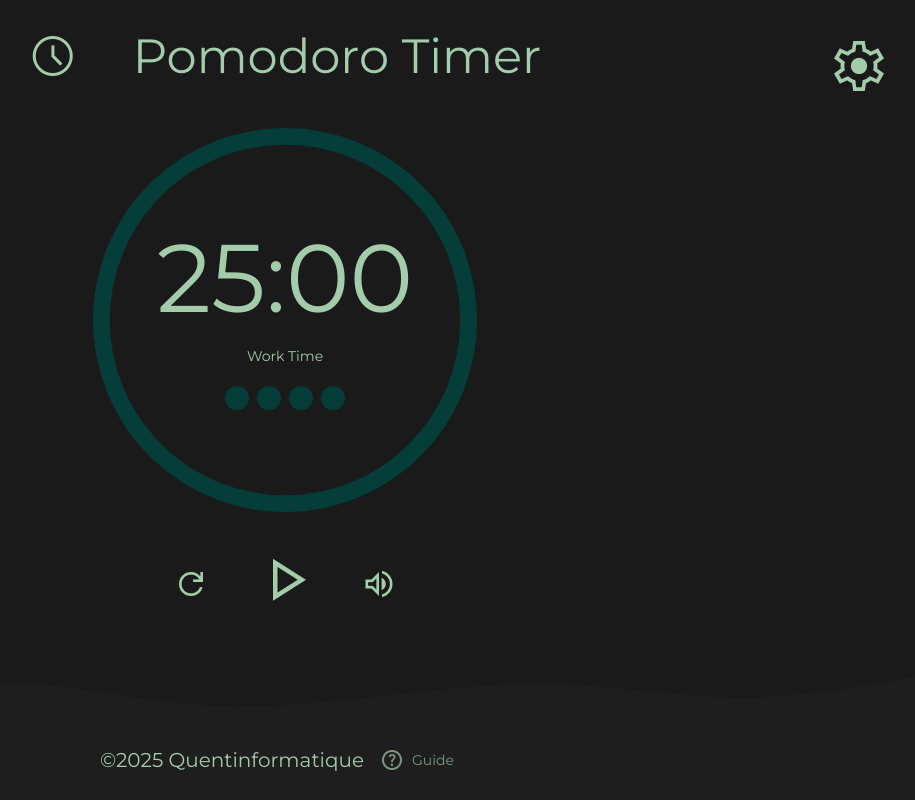
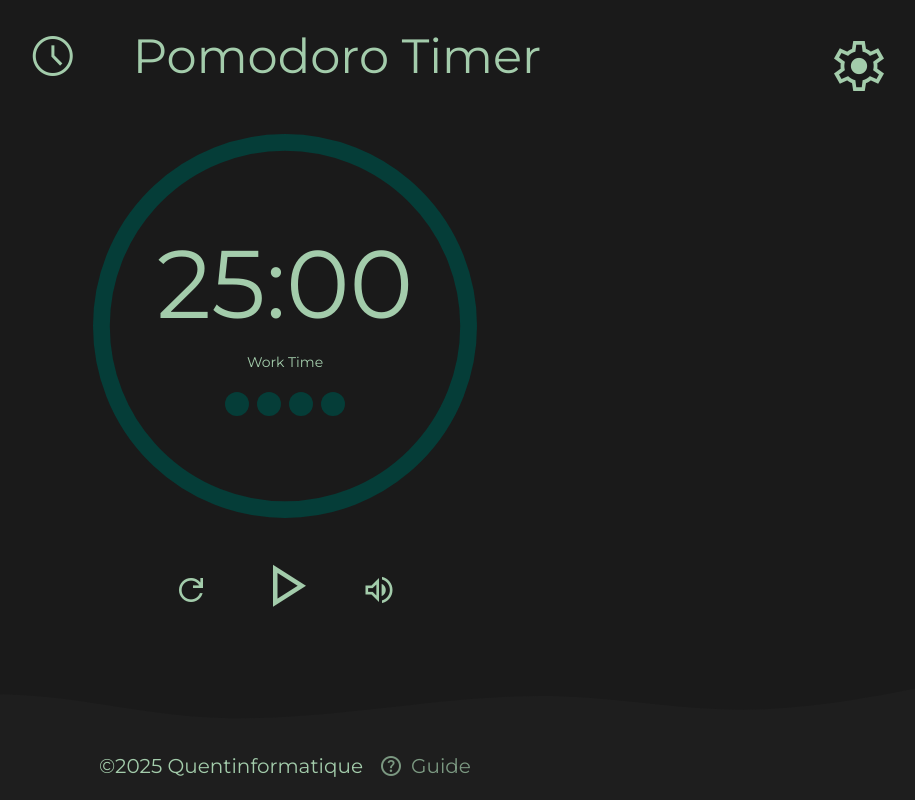
Before and after one commit to quentinformatique/pomodoro-timer, a React (Vite) app: page / in a window 1280 px wide. Shown: the whole page, without its empty margins (355-1270 px from the left). Built offline with nearby package versions, Linux system fonts and the light colour scheme.

Commit message:
style(footer): enhance layout and text sizing in Footer component

```diff
--- a/src/Views/Components/Footer/Footer.tsx
+++ b/src/Views/Components/Footer/Footer.tsx
@@ -9,15 +9,15 @@ export const Footer : FC = () => {
             <footer className="flex-none w-full">
                 <div className="h-14 bg-[url('/src/assets/wave.svg')] bg-cover bg-no-repeat bg-center" />
                 <div className="flex w-full justify-center items-center">
-                    <div className="bg-light-gray p-5 flex justify-center items-center w-full">
-                        <p className="text-xl">
+                    <div className="bg-light-gray p-5 flex justify-center items-center w-full gap-4">
+                        <p className="text-sm sm:text-xl">
                             ©2025 Quentinformatique
                         </p>
                         <button
                             onClick={() => navigate("/guide")}
-                            className="flex items-center gap-2 px-4 py-2 text-green-light/70 hover:text-green-light transition-colors rounded-lg hover:bg-green-dark/20">
+                            className="flex items-center gap-2 text-green-light/70 hover:text-green-light transition-colors rounded-lg hover:bg-green-dark/20">
                             <Icon code="help_outline" fill={false} className="text-xl" />
-                            <span className="text-sm">Guide</span>
+                            <span className="text-sm sm:text-xl">Guide</span>
                         </button>
                     </div>
                 </div>
```
